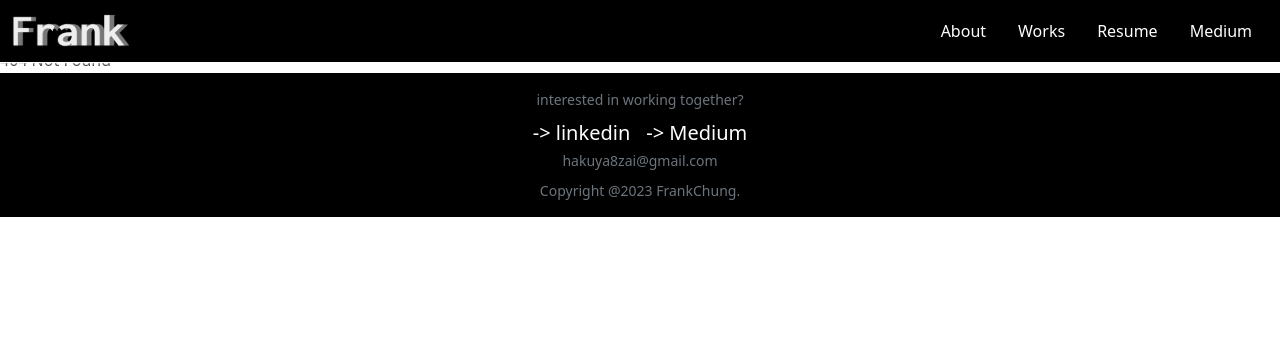
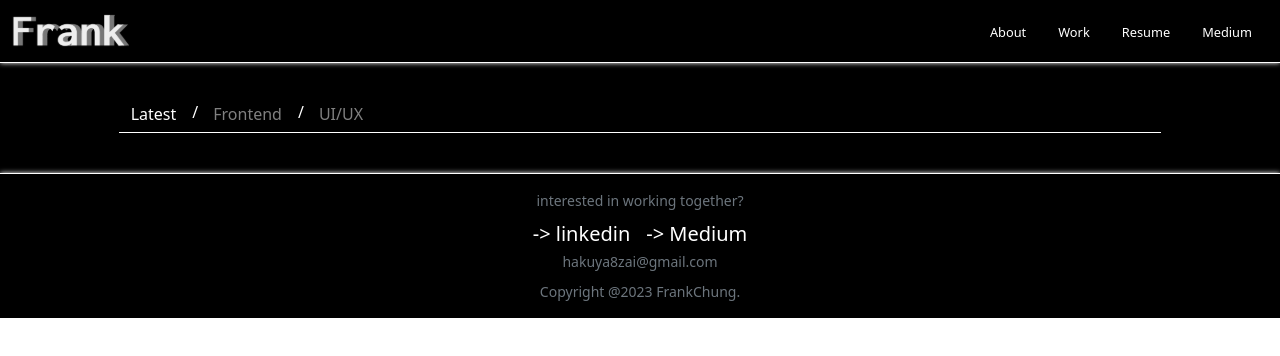
Before and after one commit to hakuya8zai/MyPortfolio, a Vue app: page /MyPortfolio/Work in a window 1280 px wide. Before the commit this address had no page. Shown: the top 356 px of the page. Built offline with nearby package versions, Linux system fonts and the light colour scheme.

Commit message:
tags style done

```diff
--- /dev/null
+++ b/src/components/Carousel.vue
@@ -0,0 +1,8 @@
+<script setup>
+
+</script>
+<template>
+    <section class="bg-black container-fluid pt-3">
+
+    </section>
+</template>
--- a/src/components/Header.vue
+++ b/src/components/Header.vue
@@ -15,7 +15,7 @@
               <router-link to="/MyPortfolio/About" class="nav-link nlink-style hover-underline-animation ps-3 pe-3">About</router-link>
             </li>
             <li class="nav-item bt-border text-center ms-lg-auto">
-              <router-link to="/MyPortfolio/Works" class="nav-link nlink-style hover-underline-animation ps-3 pe-3">Works</router-link>
+              <router-link to="/MyPortfolio/Work" class="nav-link nlink-style hover-underline-animation ps-3 pe-3">Work</router-link>
             </li>
             <li class="nav-item bt-border text-center ms-lg-auto">
               <router-link to="/Resume" class="nav-link nlink-style hover-underline-animation ps-3 pe-3">Resume</router-link>
@@ -73,7 +73,7 @@
     @media screen and (min-width: 992px) {
         .nlink-style{
             color: white;
-            font-size: 16px;
+            font-size: 0.8rem;
             padding-top: 0;
             padding-bottom: 0;
         }
--- /dev/null
+++ b/src/components/Tags.vue
@@ -0,0 +1,43 @@
+<script setup>
+
+</script>
+<template>
+    <section class="bg-black container-fluid pt-5">
+        <div class="row justify-content-center">
+            <div class="col-10">
+                <!-- tags 是固定好的，中間用 / 隔開 -->
+                <div class="btn-group" role="group" >
+                    <input type="radio" class="btn-check" name="tagradio" id="LatestTag" autocomplete="off" checked>
+                    <label class="btn tags-btn btn-outline-dark" for="LatestTag">Latest</label>
+                    <p class="text-white p-1 m-0">/</p>
+                    <input type="radio" class="btn-check" name="tagradio" id="FrontendTag" autocomplete="off">
+                    <label class="btn tags-btn btn-outline-dark" for="FrontendTag">Frontend</label>
+                    <p class="text-white p-1 m-0">/</p>
+                    <input type="radio" class="btn-check" name="tagradio" id="UiuxTag" autocomplete="off">
+                    <label class="btn tags-btn btn-outline-dark" for="UiuxTag">UI/UX</label>
+                </div>
+                <div class="divider mb-4 mt-0"></div>
+            </div>
+        </div>
+    </section>
+</template>
+
+<style scoped>
+    .tags-btn{
+        color:gray;
+        border:none;
+    }
+    .tags-btn:hover{
+        color:#feaa34;
+    }
+
+    .btn-check:checked+.btn{
+        background-color:transparent;
+    }
+    .divider{
+        width:100%;
+        border-bottom:1px solid white;
+        border-radius: 0px;
+    }
+
+</style>
--- a/src/router/router.js
+++ b/src/router/router.js
@@ -12,6 +12,11 @@ const routes = [
     component: () => import("../views/About.vue"), //這是動態載入，點了才抓，建議小的用這個
   },
   {
+    path: "/MyPortfolio/Work",
+    name: "Work",
+    component: () => import("../views/Work.vue"), //這是動態載入，點了才抓，建議小的用這個
+  },
+  {
     path: "/:domain(.*)*",
     name: "NotFound",
     component: () => import("../views/404.vue"),
--- /dev/null
+++ b/src/views/Work.vue
@@ -0,0 +1,9 @@
+<script setup>
+    import Tags from '../components/Tags.vue'
+    import Carousel from '../components/Carousel.vue'
+</script>
+
+<template>
+    <Tags />
+    <Carousel />
+</template>
```
